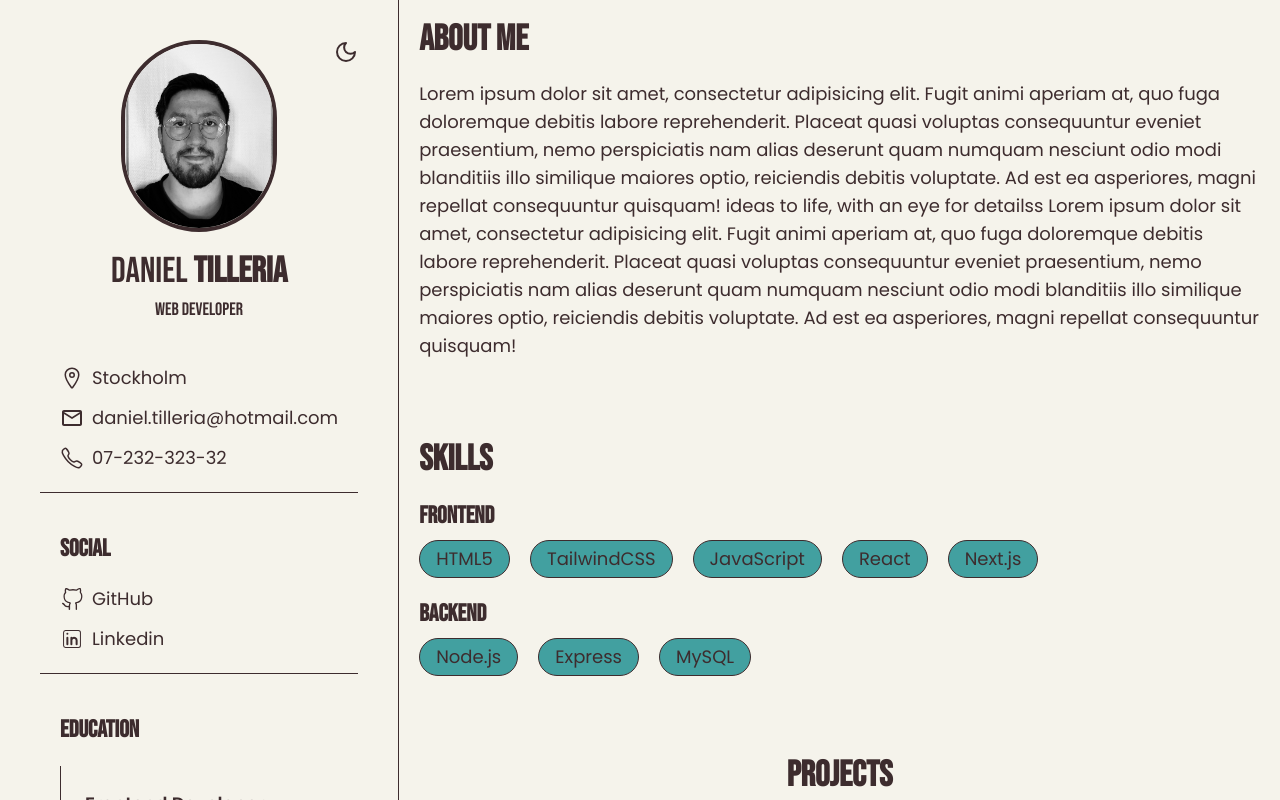
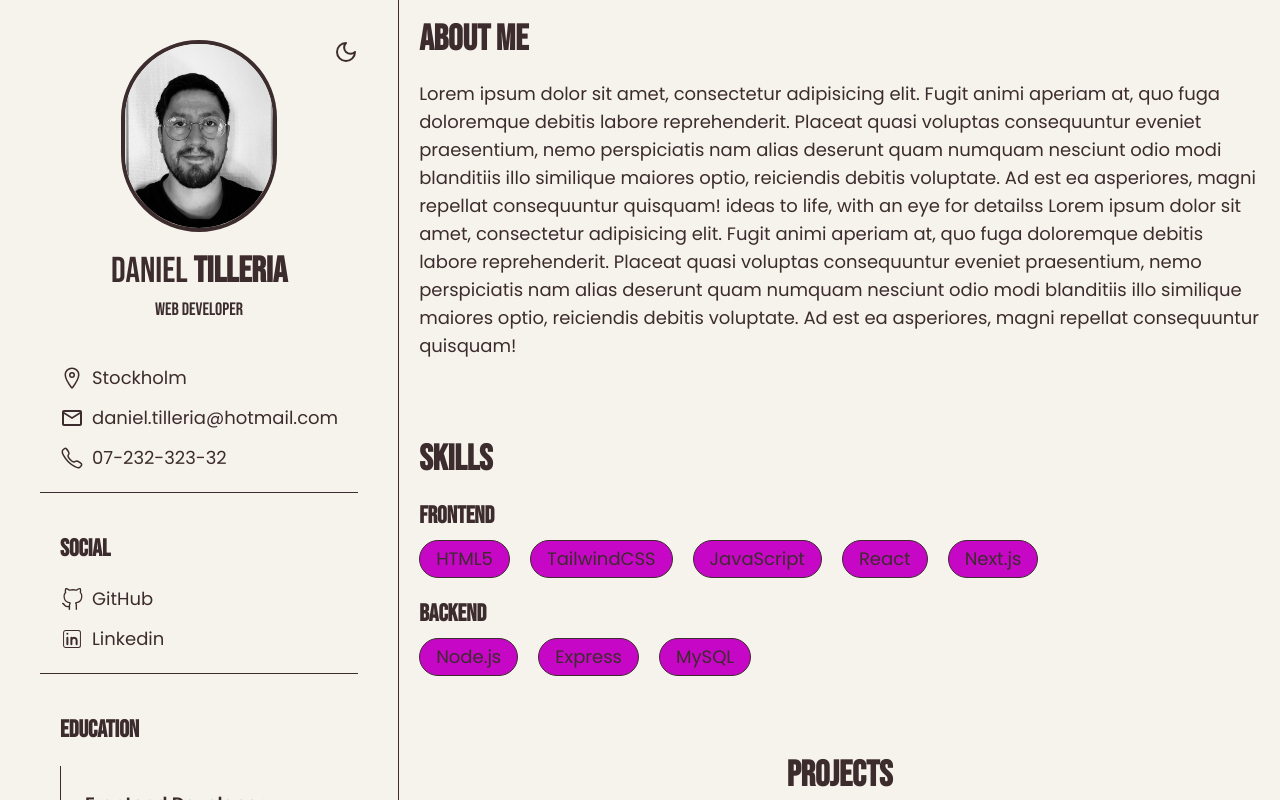
Before and after one commit to Dantilldev/my-portfolio, a Next.js app: page / in a window 1280 px wide. Shown: the top 800 px of the page. Built offline with nearby package versions, Linux system fonts and the light colour scheme.

Commit message:
test: Update skills background color

```diff
--- a/src/app/globals.css
+++ b/src/app/globals.css
@@ -18,7 +18,7 @@ body {
   --border-color: #d6c9a9; /* Ljus beige border */
 
   --hover-color: #e0dbc8; /* Ljus sandig hover-effekt */
-  --skills-bg: #42a0a0; /* Sandig beige bakgrund för skills */
+  --skills-bg: #c607c6; /* Sandig beige bakgrund för skills */
   --card-bg: #cfd0dc; /* Vit kortbakgrund */
 }
 
```
